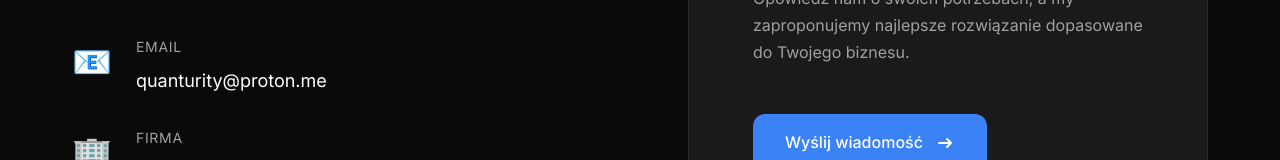
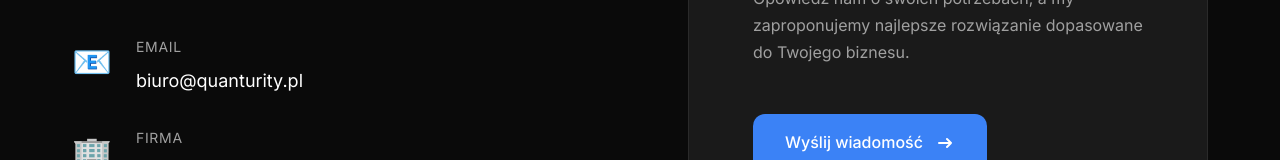
Before and after one commit to jakubGodula/website, a Svelte app: page / in a window 1280 px wide. Shown: the part 4017-4177 px from the top of the page. Built offline with nearby package versions, Linux system fonts and the light colour scheme.

Commit message:
Added fixes

```diff
--- a/src/components/Contact.svelte
+++ b/src/components/Contact.svelte
@@ -44,8 +44,8 @@
                         <div class="info-content">
                             <div class="info-label">Email</div>
                             <a
-                                href="mailto:kontakt@quanturity.pl"
-                                class="info-value">quanturity@proton.me</a
+                                href="mailto:biuro@quanturity.pl"
+                                class="info-value">biuro@quanturity.pl</a
                             >
                         </div>
                     </div>
@@ -80,7 +80,7 @@
                         Opowiedz nam o swoich potrzebach, a my zaproponujemy
                         najlepsze rozwiązanie dopasowane do Twojego biznesu.
                     </p>
-                    <a href="mailto:quanturity@proton.me" class="cta-button">
+                    <a href="mailto:biuro@quanturity.pl" class="cta-button">
                         Wyślij wiadomość
                         <svg
                             class="arrow-icon"
```
